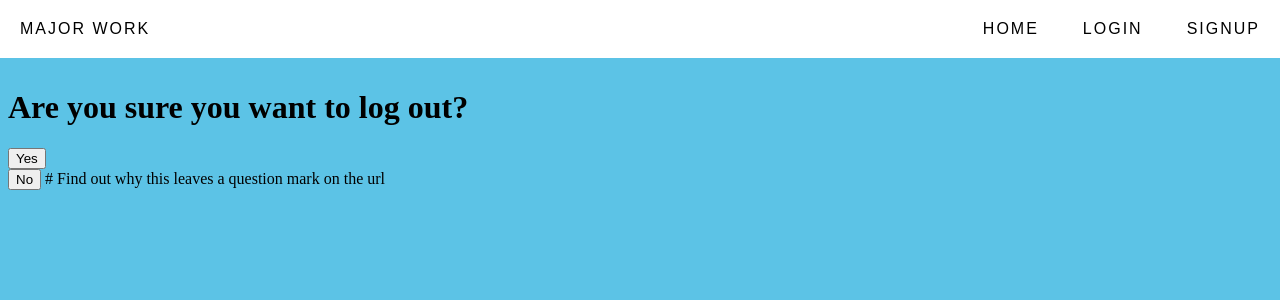
After one commit to iso1234/majorwork, a Flask app: template templates/logout.html in a window 1280 px wide. The commit adds this page. Shown: the top 300 px of the page. Run offline with Flask 2, Linux system fonts and the light colour scheme; the template is opened without the code that fills it, so the values that code supplies are empty; some libraries are stand-ins or nearby versions.

Commit message:
Added `logout` button and logout page
Made a logged_out_required decorator which restricts the login page
(unless you are not logged in). I also made the `login` button in the
nav bar change to `logout` when you login in to the site and created a
logout page that confirms that the user wants to log out.

```diff
--- a/app.py
+++ b/app.py
@@ -4,6 +4,13 @@ import sqlAPI
 
 app = Flask(__name__)
 app.secret_key="v\xf1\xb5\tr\xe2\xb3\x14!g"
+
+def loginState():
+    if 'username' in session:
+        return True
+    else:
+        return False
+
 
 def login_required(f):
     @wraps(f)
@@ -15,7 +22,18 @@ def login_required(f):
     return decorated_function
 
 
+def logged_out_required(f):
+    @wraps(f)
+    def decorated_function(*args, **kwargs):
+        if 'username' not in session:
+            return f(*args, **kwargs)
+        else:
+            return redirect(url_for('logout'))
+    return decorated_function
+
+
 @app.route("/login", methods=["GET", "POST"])
+@logged_out_required
 def login():
     error = None
     if request.method == "POST":
@@ -26,7 +44,7 @@ def login():
             return redirect(url_for("home"))
         else:
             error = "Oops! Wrong username/password."
-    return render_template("login.html", error=error)
+    return render_template("login.html", error=error, loginState=loginState())
 
 
 @app.route("/signup", methods=["GET", "POST"])
@@ -45,18 +63,21 @@ def signup():
                 error = "Oops! The username '{}' is already in use.".format(email)
         else:
             error = "Oops! The passwords you entered did not match"
-    return render_template("signup.html", error=error)
+    return render_template("signup.html", error=error, loginState=loginState())
 
 
 @app.route("/")
 def home():
-    return render_template("index.html", messages=get_flashed_messages())
+    return render_template("index.html", messages=get_flashed_messages(), loginState=loginState())
 
 
-@app.route("/logout")
+@app.route("/logout", methods=["GET", "POST"])
 @login_required
 def logout():
-    return ""
+    if request.method == "POST":
+        session.pop("username")
+        return redirect(url_for("home"))
+    return render_template("logout.html", loginState=loginState())
 
 
 if __name__ == "__main__":
--- /dev/null
+++ b/templates/logout.html
@@ -0,0 +1,12 @@
+{% include "header.html" %}
+<body>
+    {% include "menubar.html" %}
+	<h1>Are you sure you want to log out?</h1>
+	<form action="/logout" method="post">
+		<input type="submit" value="Yes">
+	</form>
+    <form action="/" method="get">
+        <input type="submit" value="No"> # Find out why this leaves a question mark on the url
+    </form>
+</body>
+</html>
--- a/templates/menubar.html
+++ b/templates/menubar.html
@@ -2,7 +2,7 @@
     <div class="left-side"> Major work </div>
     <div class="right-side">
         <li id="liHome">Home</li>
-        <li id="liLogin">Login</li>
+        {% if loginState==True %}<li id="liLogout">Logout</li>{% else %}<li id="liLogin">Login</li>{% endif %}
         <li id="liSignup">Signup</li>
     </div>
 </nav>
```
